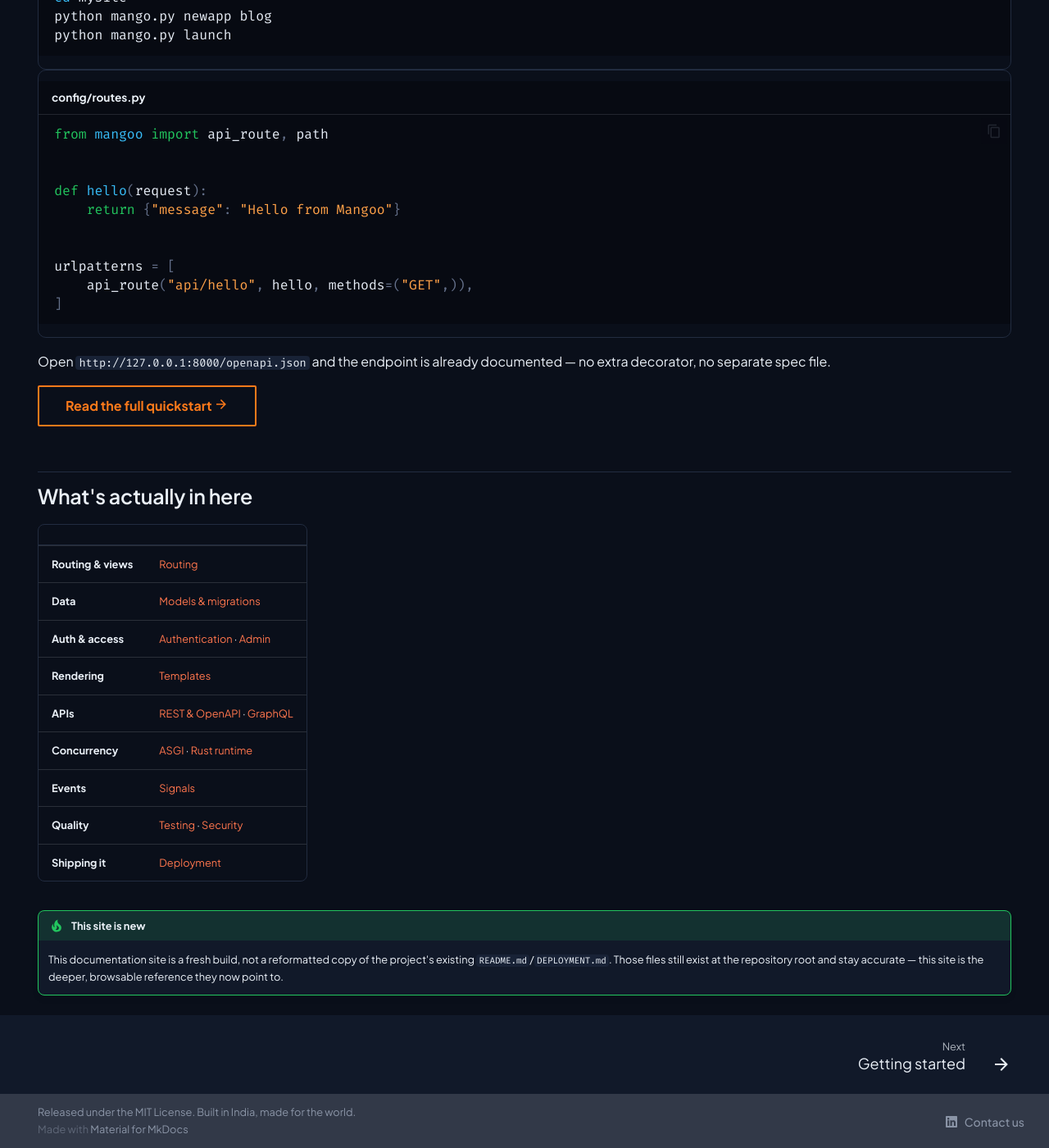
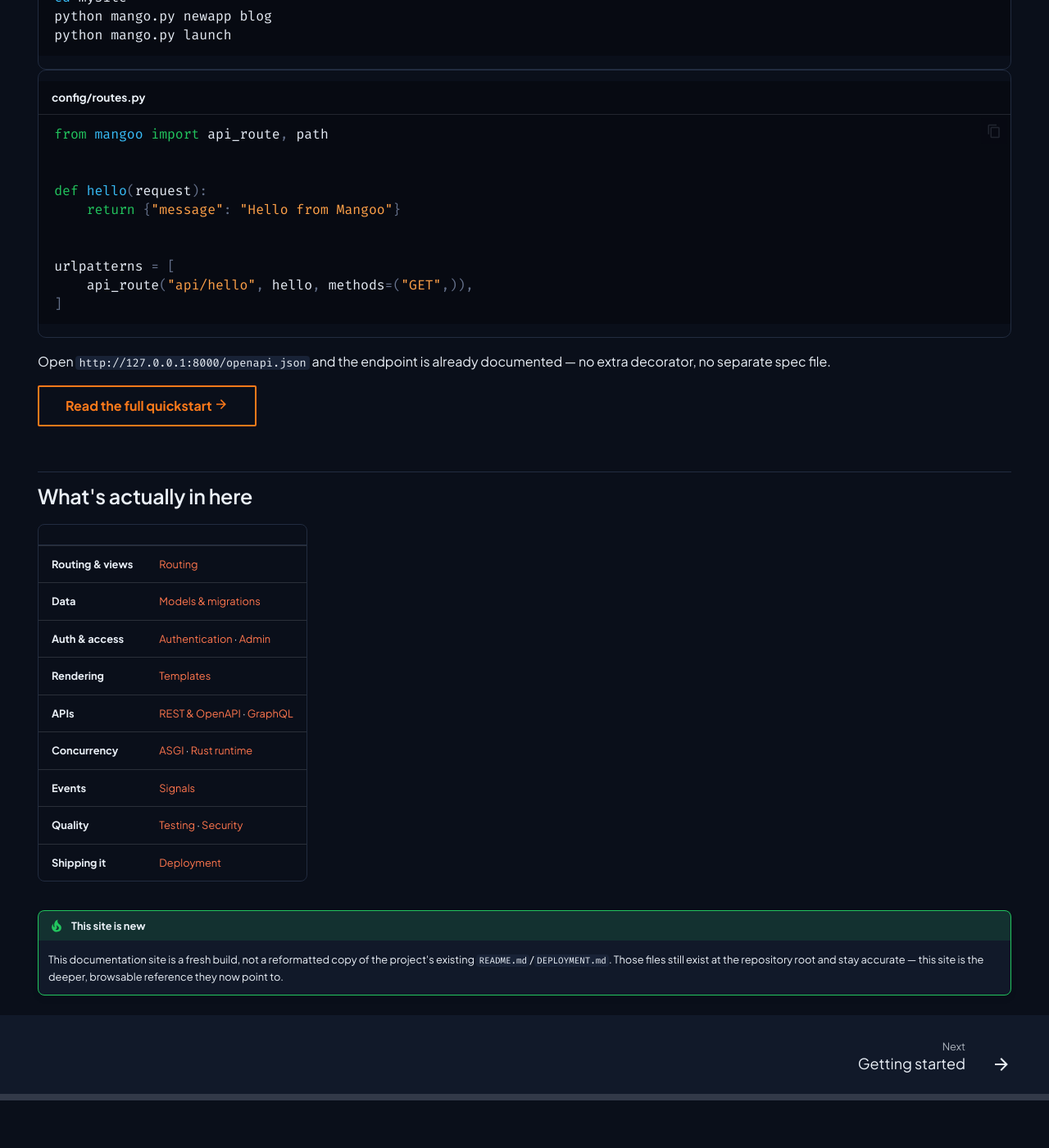
Before and after one commit to P-Sudhakar-tech/HayaVega, an MkDocs documentation site: the page built from docs/index.md, in a window 1280 px wide and 1400 px high, scrolled down 1417 px. Shown: the whole window at 82% size. Built offline with MkDocs 1.6.1 and Material for MkDocs 9.7.7, drawn with Linux system fonts in a browser that asks for light colours; after the commit the page ends 2759 px from its top, so only the background shows below that.

Commit message:
docs: hide Made with Material credit, center copyright as last line

```diff
--- a/docs/assets/extra.css
+++ b/docs/assets/extra.css
@@ -475,3 +475,13 @@ body { background: var(--paper); }
 .md-footer-copyright * {
   text-align: center !important;
 }
+
+/* Hide "Made with Material for MkDocs" footer credit */
+.md-footer-copyright__highlight {
+  display: none !important;
+}
+.md-footer-copyright a[href*="squidfunk"],
+.md-footer-copyright a[href*="material"],
+.md-footer-meta__inner > *:not(.md-footer-copyright):not(.md-footer-social) {
+  display: none !important;
+}
```
